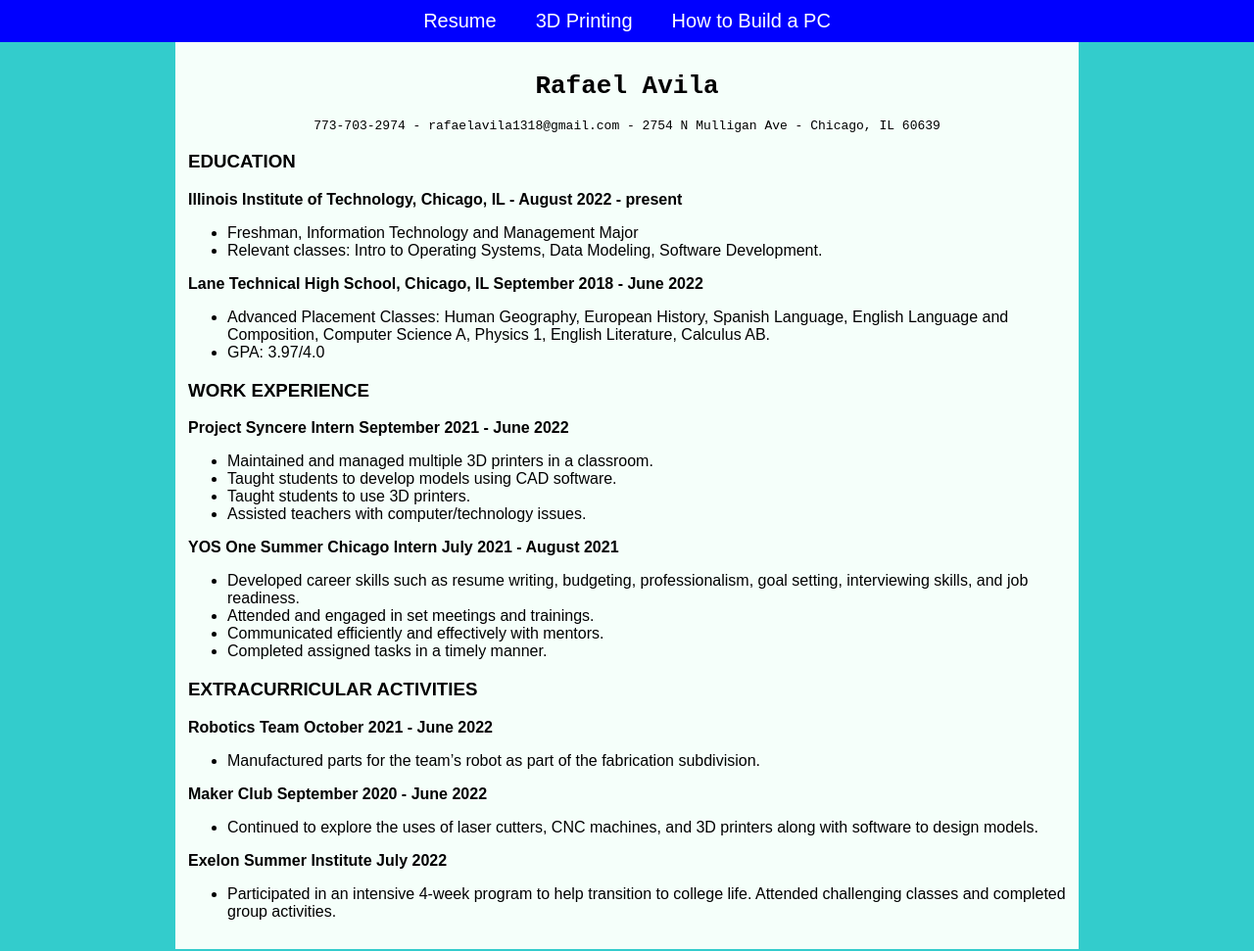
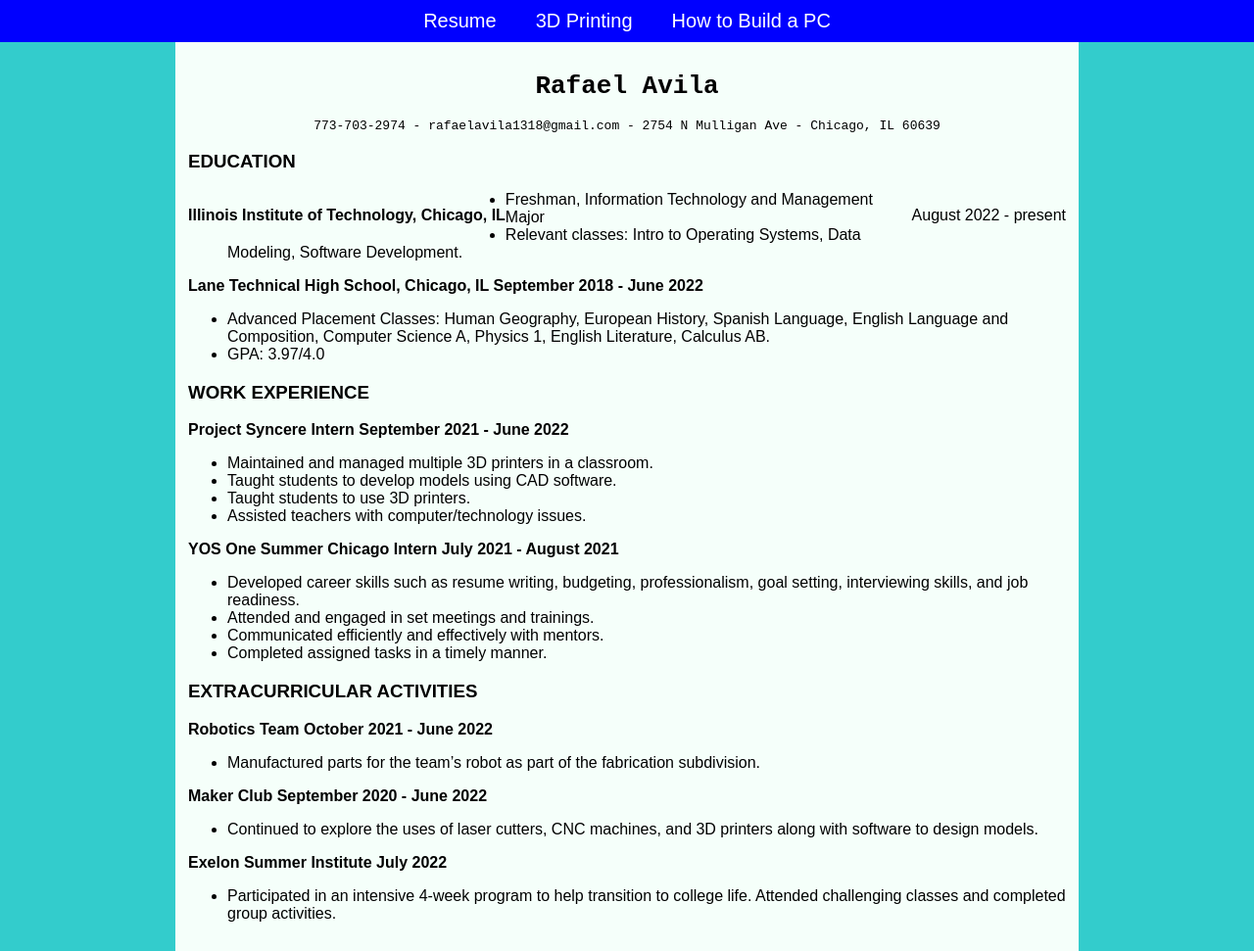
Before and after one commit to Rebel-Jedi/project2, a plain HTML site: page index.html in a window 1280 px wide. Shown: the whole page at 98% size. Drawn offline with Linux system fonts and the light colour scheme.

Commit message:
aligned stuff
idk if i spelled align right

```diff
--- a/css/style.css
+++ b/css/style.css
@@ -38,6 +38,13 @@
   font-family: monospace;
 }
 
+.align-left {
+  float: left;
+}
+.align-right {
+  float: right;
+}
+
 .resume-page-background {
   background-color: #33cccc;
 }
--- a/index.html
+++ b/index.html
@@ -27,7 +27,8 @@
 
     <section>
     <h3>EDUCATION</h3>
-    <p><strong>Illinois Institute of Technology, Chicago, IL                             -                     August 2022 - present</strong></p>
+    <p class="align-left"><strong>Illinois Institute of Technology, Chicago, IL</strong></p>
+    <p class="align-right">August 2022 - present</p>
     <ul>
       <li>Freshman, Information Technology and Management Major</li>
       <li>Relevant classes: Intro to Operating Systems, Data Modeling, Software Development.</li>
```
